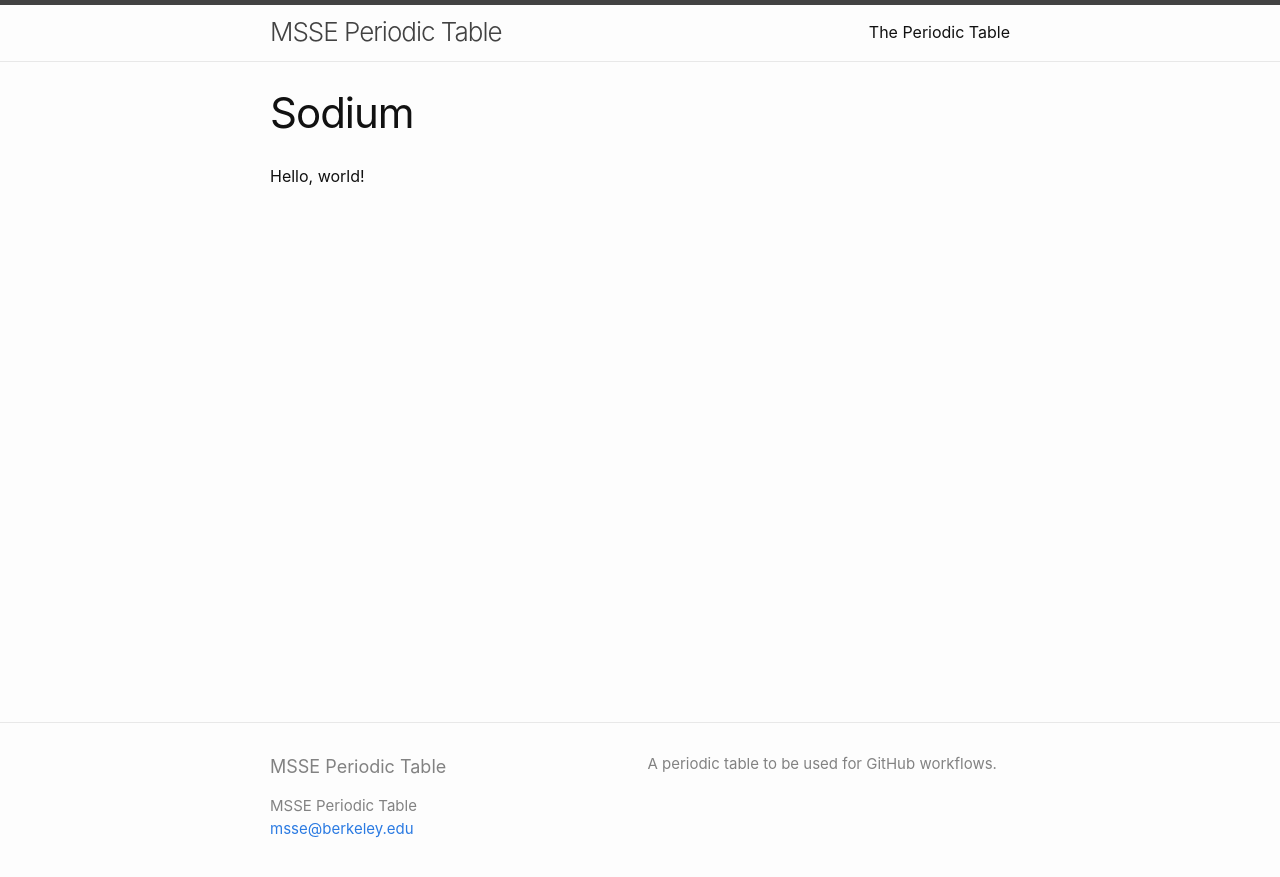
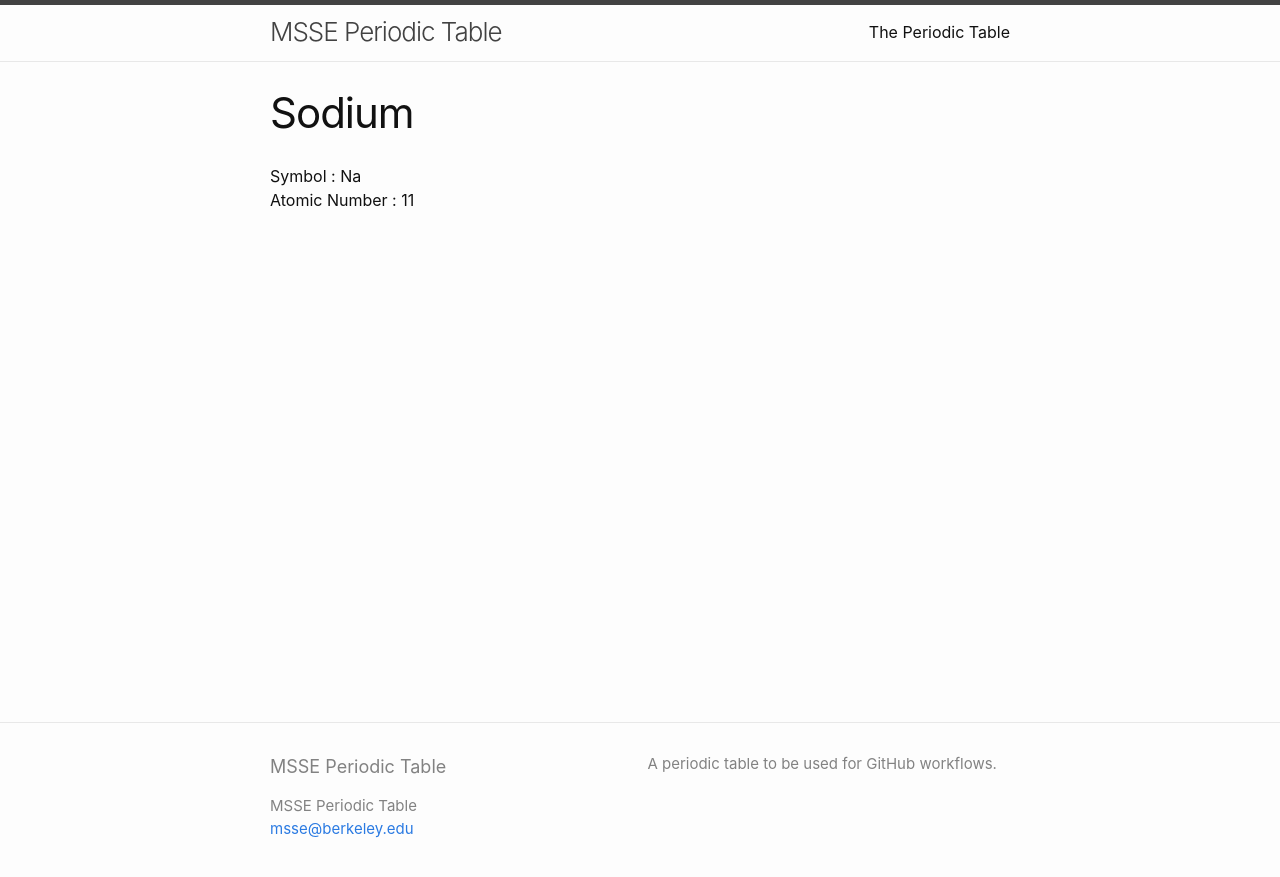
Before and after one commit to msse-2021-bootcamp/periodic-table, a Jekyll site: the page built from elements/sodium.md, in a window 1280 px wide. Shown: the top 877 px of the page. Built offline with Jekyll 4.4.1, drawn with Linux system fonts in a browser that asks for light colours.

Commit message:
update sodium information

```diff
--- a/elements/sodium.md
+++ b/elements/sodium.md
@@ -3,5 +3,5 @@ layout: page
 title: Sodium
 ---
 
-
-Hello, world!
+Symbol : Na
+Atomic Number : 11
```
